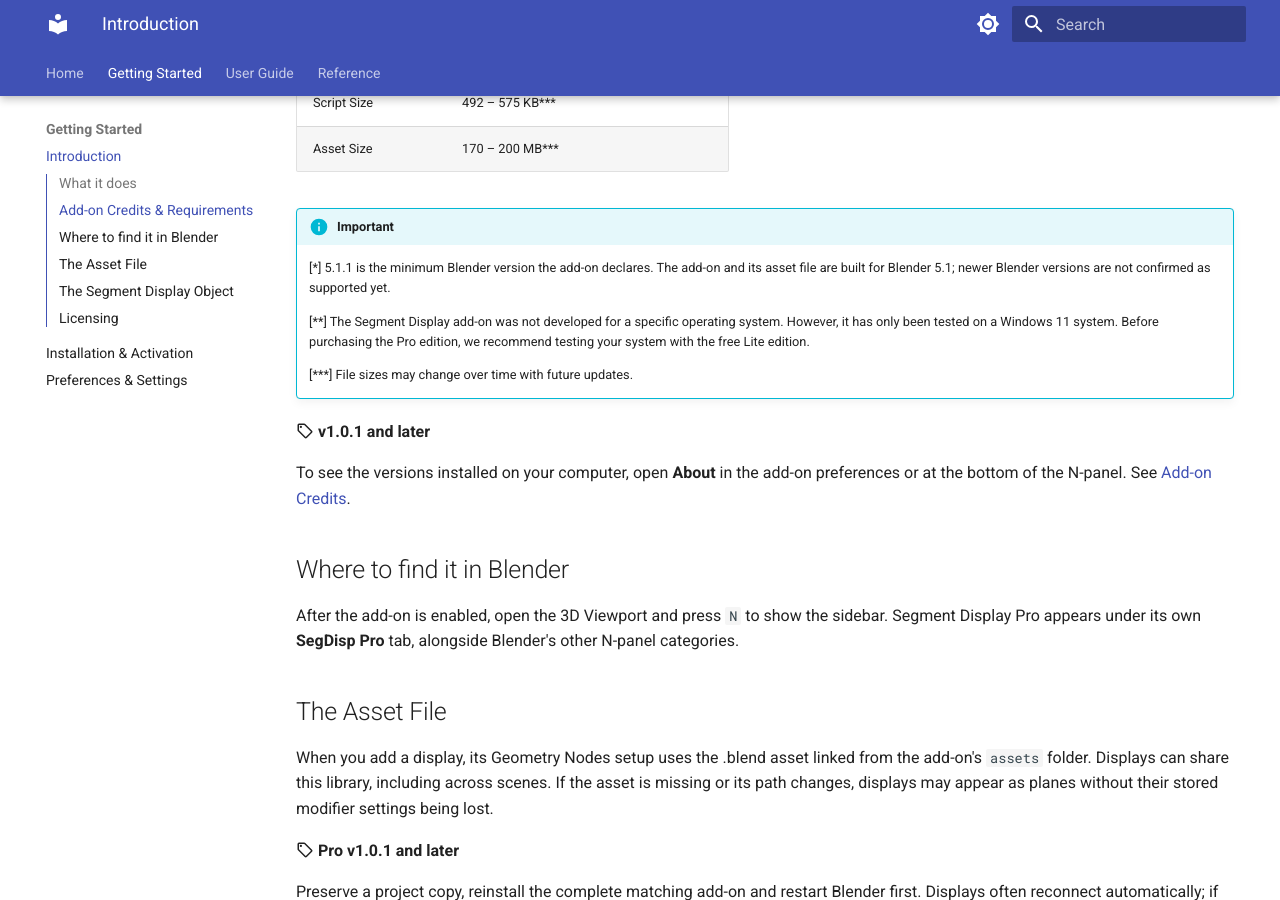
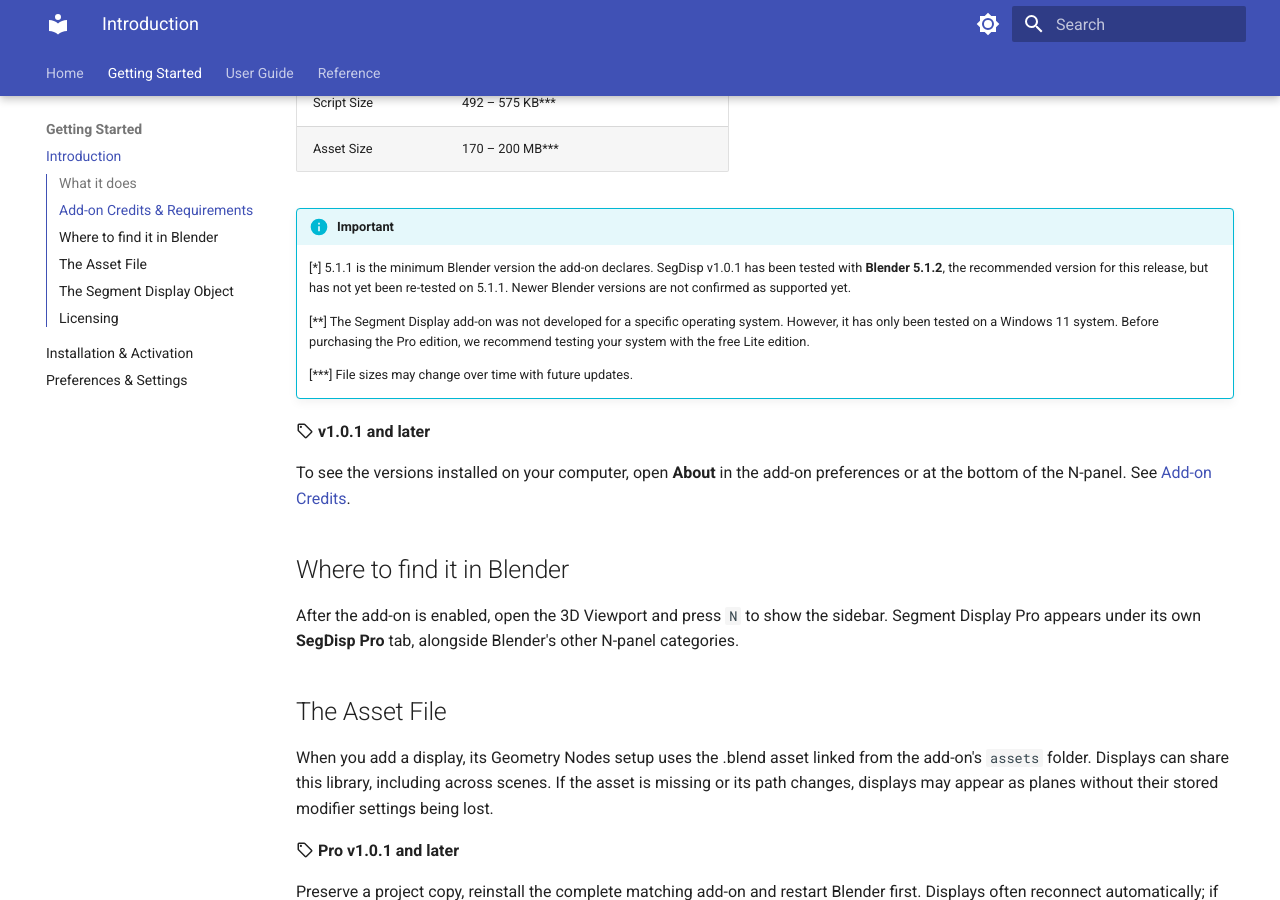
Before and after one commit to ahmetmaya-orion/segment-display-pro-docs, an MkDocs documentation site: the page built from docs/introduction.md, in a window 1280 px wide and 900 px high, scrolled down 1571 px. Built offline with MkDocs 1.6.1 and Material for MkDocs 9.7.7, drawn with Linux system fonts in a browser that asks for light colours; the version menu is left out.

Commit message:
docs(introduction): mention Blender 5.1.2 as tested and recommended in footnote

```diff
--- a/docs/introduction.md
+++ b/docs/introduction.md
@@ -41,7 +41,7 @@
 | Asset Size          | 170 – 200 MB***                |
 
 !!! info "Important"
-    [*] 5.1.1 is the minimum Blender version the add-on declares. The add-on and its asset file are built for Blender 5.1; newer Blender versions are not confirmed as supported yet.
+    [*] 5.1.1 is the minimum Blender version the add-on declares. SegDisp v1.0.1 has been tested with **Blender 5.1.2**, the recommended version for this release, but has not yet been re-tested on 5.1.1. Newer Blender versions are not confirmed as supported yet.
 
     [**] The Segment Display add-on was not developed for a specific operating system. However, it has only been tested on a Windows 11 system. Before purchasing the Pro edition, we recommend testing your system with the free Lite edition.
 
```
